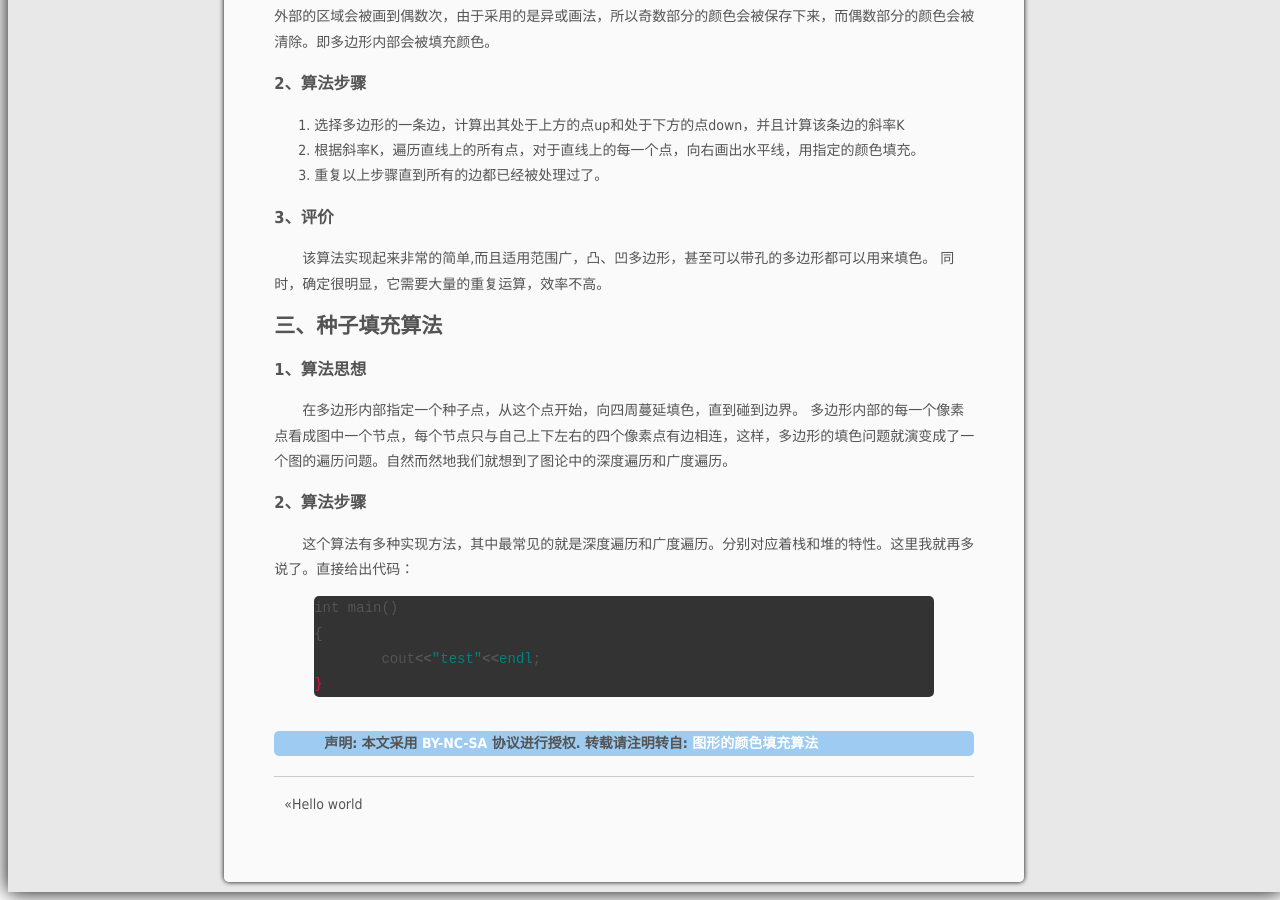
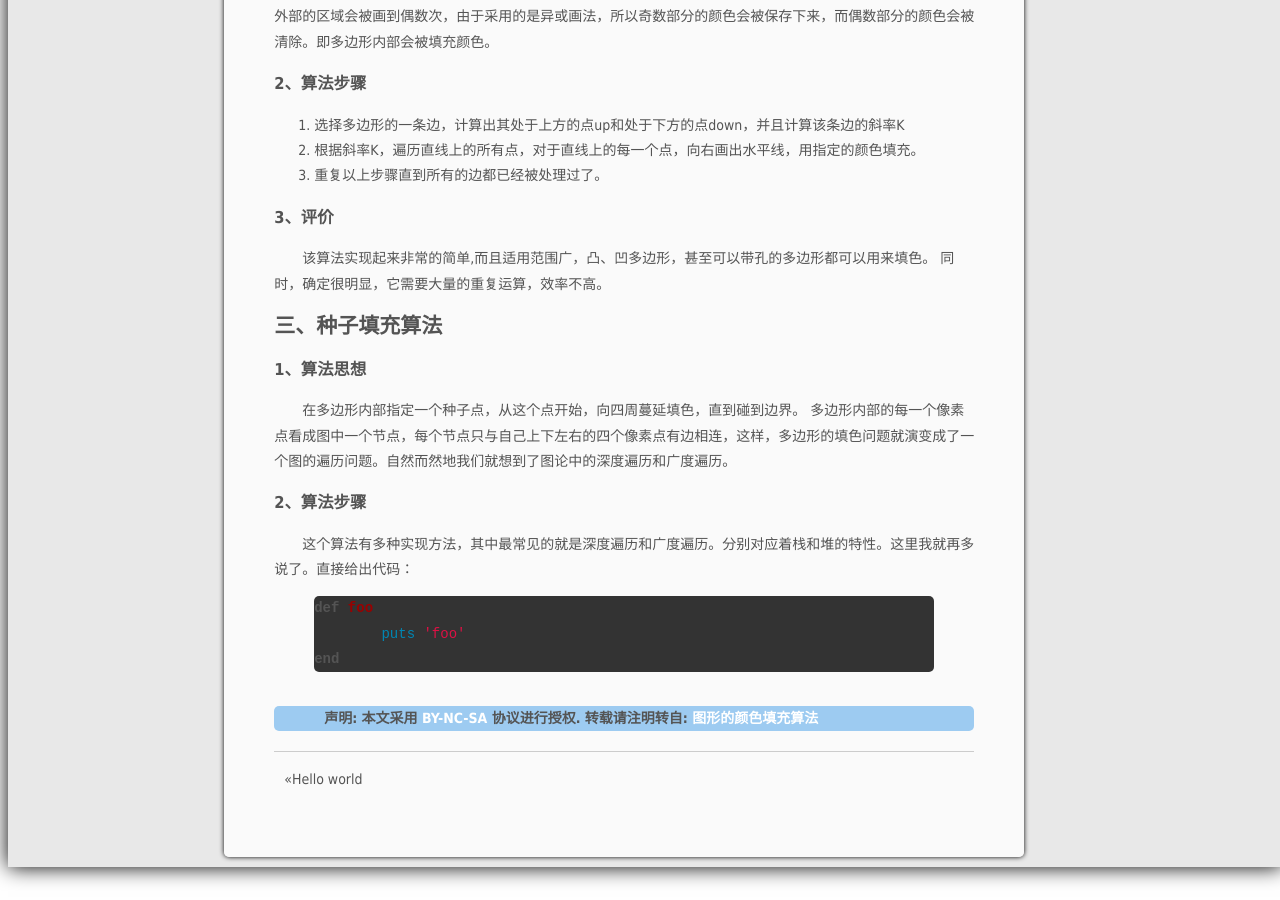
Before and after one commit to flyaway1217/flyaway1217.github.com, a Jekyll site: the page built from _posts/2012-12-17-color-filled.md, in a window 1280 px wide and 900 px high, scrolled down 920 px. Built offline with Jekyll 4.4.1, drawn with Linux system fonts in a browser that asks for light colours; Markdown is read by kramdown in place of the engine named in the settings.

Commit message:
Update a post

```diff
--- a/_posts/2012-12-17-color-filled.md
+++ b/_posts/2012-12-17-color-filled.md
@@ -46,9 +46,9 @@ description: 图形学课上学到的图形颜色填充算法，列举了三种
 ###2、算法步骤
 
 这个算法有多种实现方法，其中最常见的就是深度遍历和广度遍历。分别对应着栈和堆的特性。这里我就再多说了。直接给出代码：
+
 {% highlight ruby  %}
-int main()
-{
-	cout<<"test"<<endl;
-}
+def foo
+	puts 'foo'
+end
 {% endhighlight %}
```
